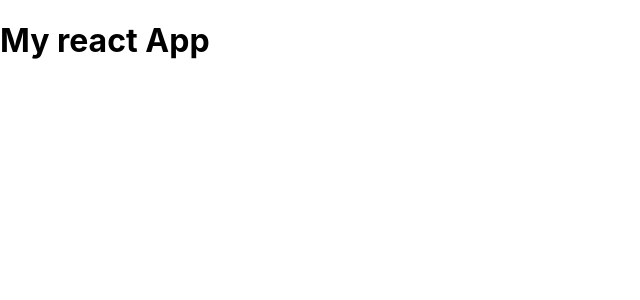
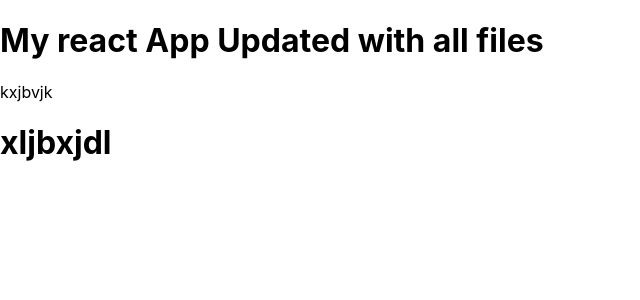
Before and after one commit to GouthamRajendra/Reactgit, a React (Create React App) app: page / in a window 1280 px wide. Shown: the top 300 px of the page, without its empty margins (0-640 px from the left). Built offline with nearby package versions, Linux system fonts and the light colour scheme.

Commit message:
Updated App.js with new content

```diff
--- a/src/App.js
+++ b/src/App.js
@@ -4,7 +4,9 @@ import './App.css';
 function App() {
   return (
     <div>
-      <h1>My react App</h1>
+      <h1>My react App Updated with all files </h1>
+      <p>kxjbvjk</p>
+      <h1>xljbxjdl</h1>
     </div>
   );
 }
```
